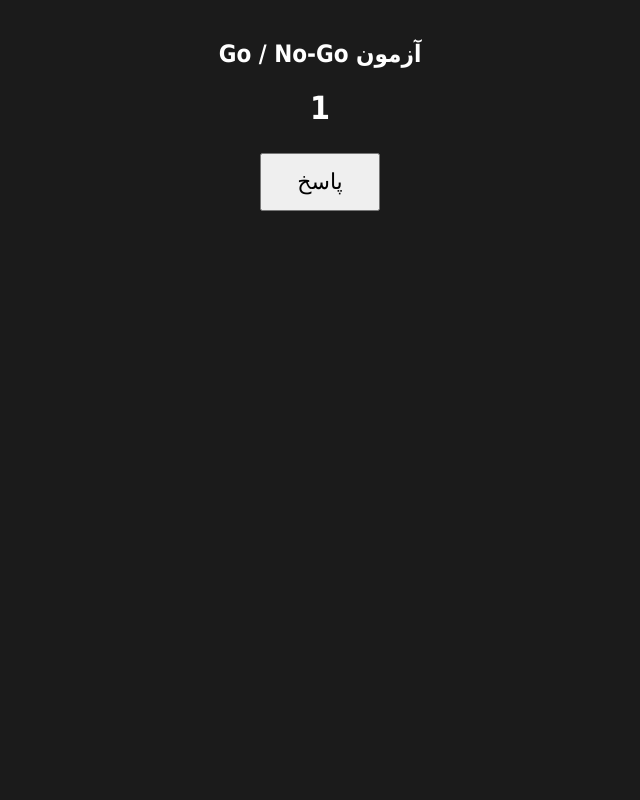
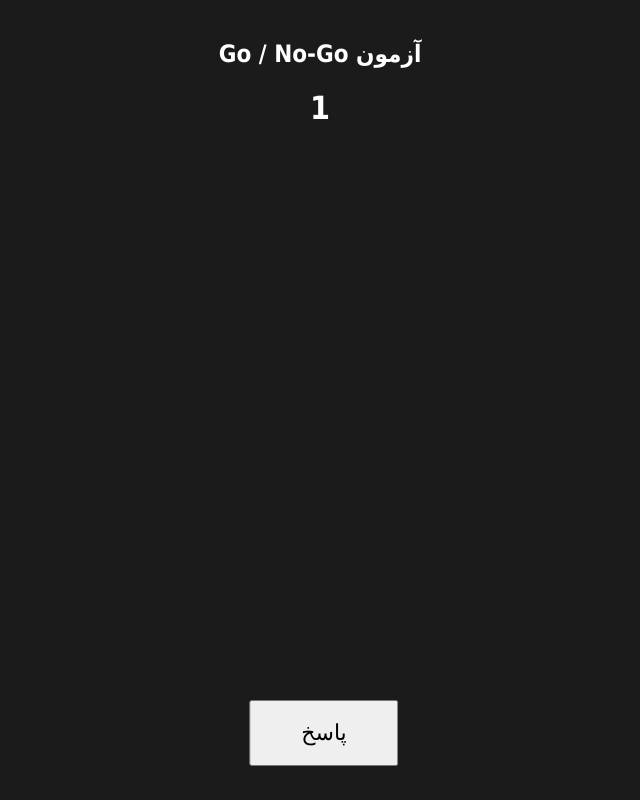
Before and after one commit to Seppour-dotcom/gonogo-test, a plain HTML site: page index.html in a window 1280 px wide. Both pictures are taken after a click on the button "شروع آزمون". Shown: the whole page, without its empty margins (320-960 px from the left). Drawn offline with Linux system fonts and the light colour scheme.

Commit message:
Update index.html

```diff
--- a/index.html
+++ b/index.html
@@ -77,7 +77,18 @@ td,th{
 
 <div id="stim"></div>
 
-<button id="resp" style="display:none;font-size:22px;padding:14px 35px;">
+<button id="resp"
+style="
+display:none;
+position:fixed;
+bottom:30px;
+left:50%;
+transform:translateX(-50%);
+font-size:22px;
+padding:18px 50px;
+z-index:1000;
+cursor:pointer;
+">
 پاسخ
 </button>
 
```
